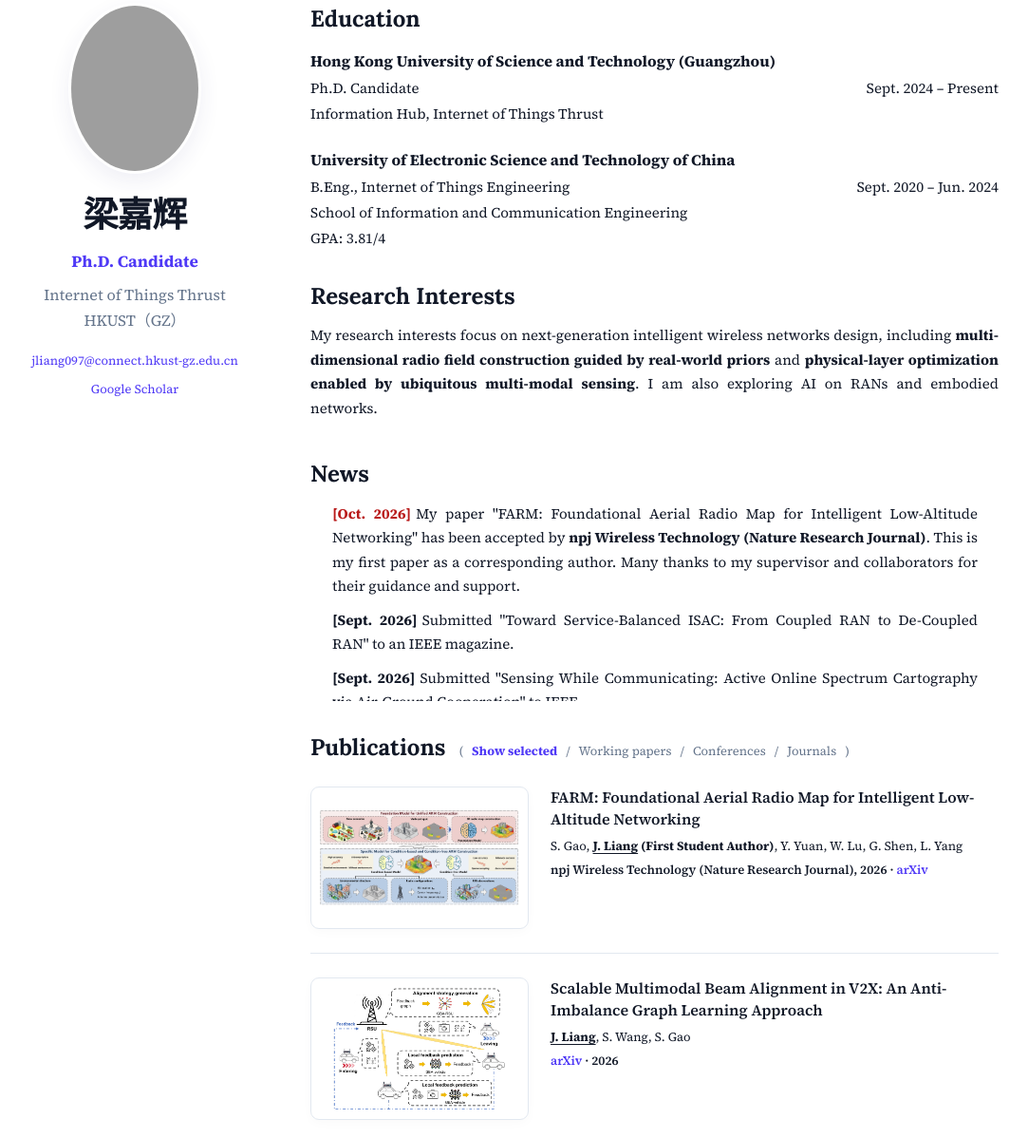
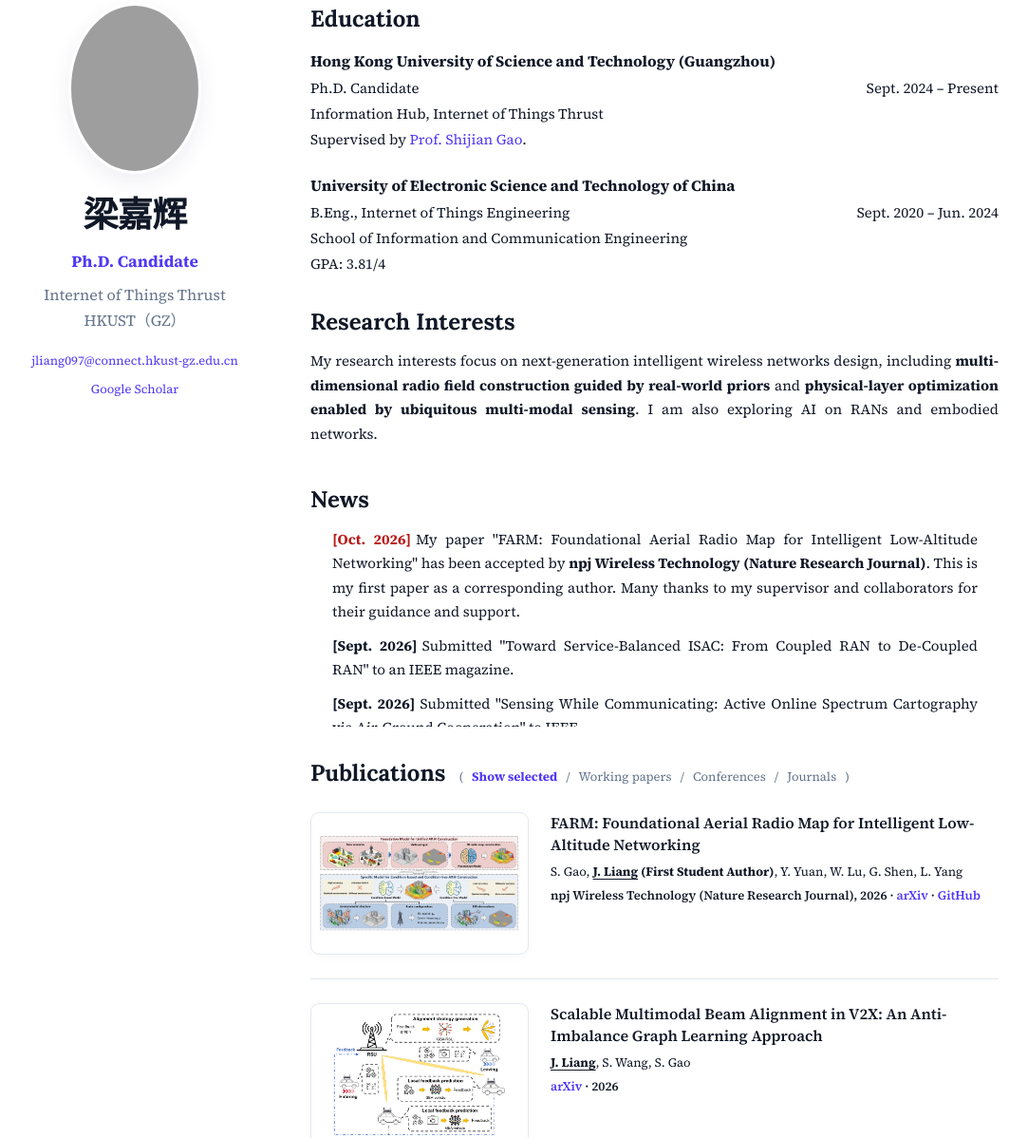
Before and after one commit to Jiahui-L/Jiahui-L.github.io, a plain HTML site: page index.html in a window 1280 px wide. Shown: the part 118-1316 px from the top of the page at 95% size, without its empty margins (108-1191 px from the left). Drawn offline with Linux system fonts and the light colour scheme; grey boxes are pictures that could not be loaded.

Commit message:
Link FARM repository and add doctoral supervisor

```diff
--- a/index.html
+++ b/index.html
@@ -161,6 +161,7 @@
             <h3 class="education-university">Hong Kong University of Science and Technology (Guangzhou)</h3>
             <div class="education-degree-row"><span>Ph.D. Candidate</span><span class="education-date">Sept. 2024 – Present</span></div>
             <p class="education-department">Information Hub, Internet of Things Thrust</p>
+            <p class="education-note">Supervised by <a href="https://sites.google.com/view/shijian-gao">Prof. Shijian Gao</a>.</p>
           </li>
           <li>
             <h3 class="education-university">University of Electronic Science and Technology of China</h3>
@@ -209,7 +210,7 @@
   <div class="paper-details">
     <h3 class="research-title"><a href="https://arxiv.org/abs/2604.17362">FARM: Foundational Aerial Radio Map for Intelligent Low-Altitude Networking</a></h3>
     <p class="paper-authors">S. Gao, <strong><u>J. Liang</u> (First Student Author)</strong>, Y. Yuan, W. Lu, G. Shen, L. Yang</p>
-    <p class="paper-venue"><span>npj Wireless Technology (Nature Research Journal), 2026</span> · <span class="paper-resources"><a href="https://arxiv.org/abs/2604.17362">arXiv</a></span></p>
+    <p class="paper-venue"><span>npj Wireless Technology (Nature Research Journal), 2026</span> · <span class="paper-resources"><a href="https://arxiv.org/abs/2604.17362">arXiv</a> · <a href="https://github.com/Jiahui-L/FARM">GitHub</a></span></p>
   </div>
 </article>
 <article class="research-paper" data-category="working" data-selected="true" data-paper="scalable">
```
